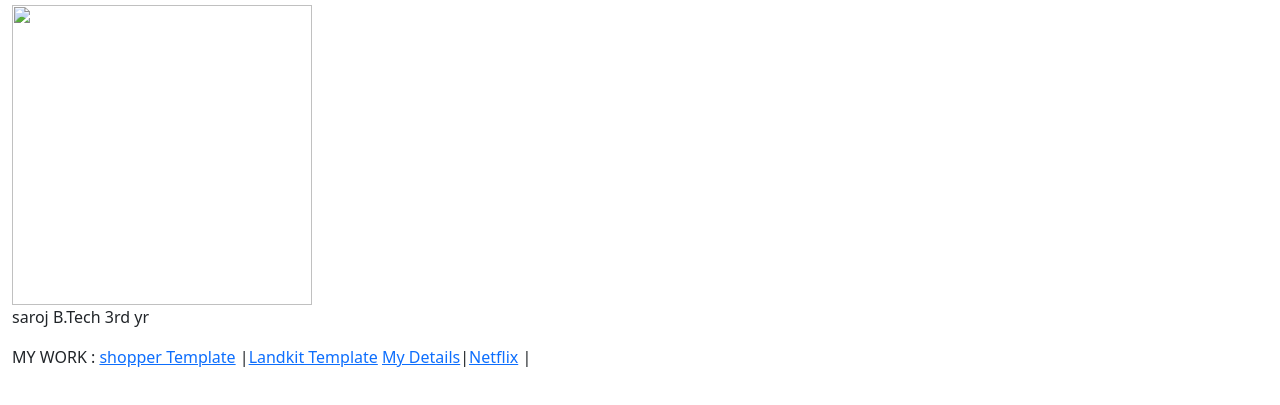
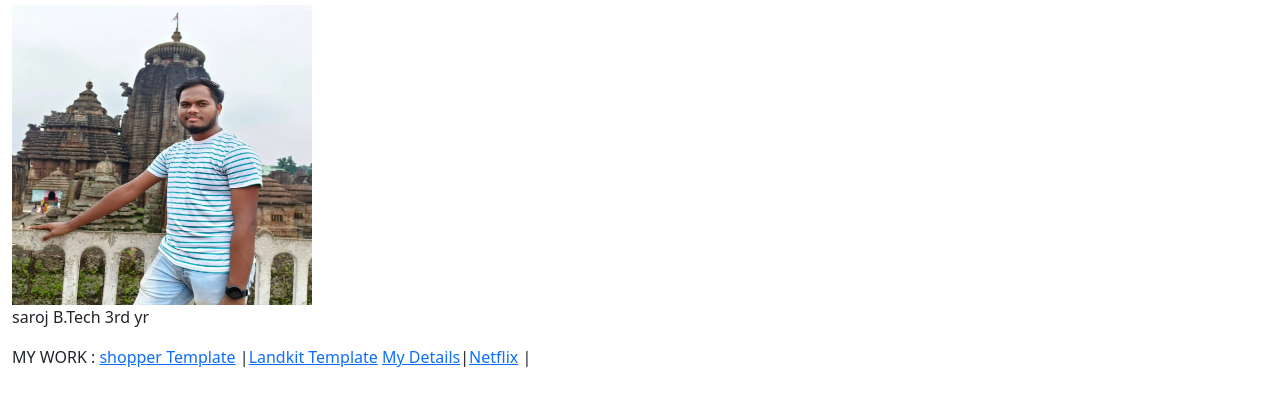
Before and after one commit to SarojTechnical/Saroj-Portfolio, a website: page index.html in a window 1280 px wide. Shown: the part 67-472 px from the top of the page. Drawn offline with nearby package versions, Linux system fonts and the light colour scheme.

Commit message:
version 5

```diff
--- a/index.html
+++ b/index.html
@@ -11,7 +11,7 @@
 </head>
 <body class="container-fluid">
     <h1 class="bg-danger text-white text-center p-2">SAROJ</h1>
-    <img src="public/images/sarroj.jpg" width="300" height="300">
+    <img src="public/images/saroj-pic.jpg" width="300" height="300">
     <p>saroj B.Tech 3rd yr</p>
     <p>
         MY WORK : <a href="public/Shopper-Templet.html">shopper Template</a> |<a href="public/Template-design.html">Landkit Template</a>
```
Also changed, not shown: public/images/saroj-pic.jpg (added).
